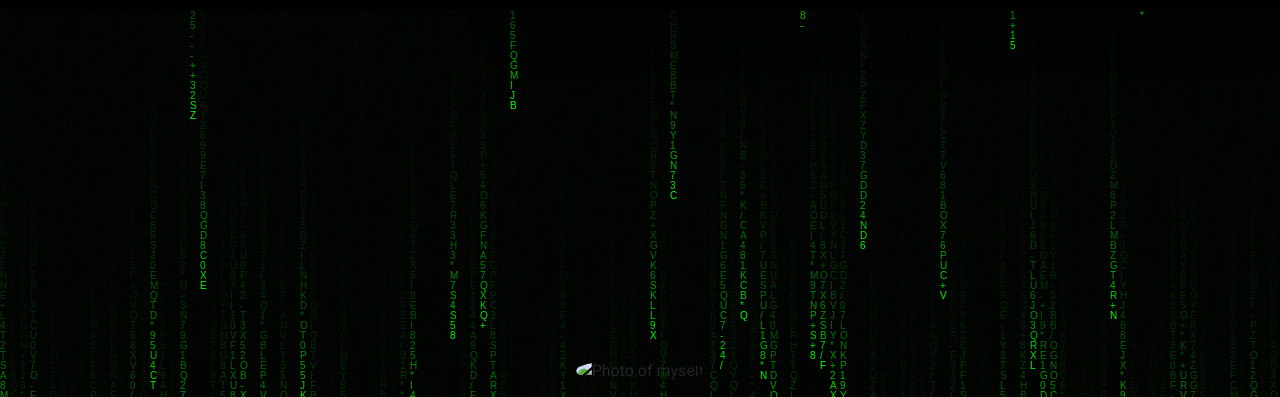
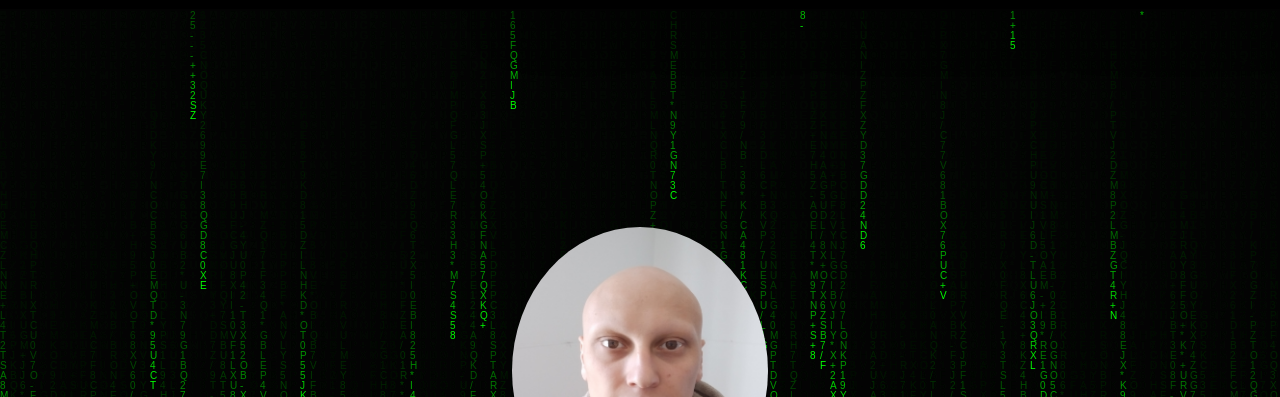
Before and after one commit to MatiasBacci/my-resume.github.io, a plain HTML site: page index.html in a window 1280 px wide. Shown: the part 87-484 px from the top of the page. Drawn offline with nearby package versions, Linux system fonts and the light colour scheme; a web font is replaced by a local one.

Commit message:
update photo src

```diff
--- a/index.html
+++ b/index.html
@@ -42,7 +42,7 @@
         <section  class="hero-image">
             <canvas id="canvas"><script src="./hero.js"></script></canvas>
             <div class="hero-text">
-                <img src="./images/Personal-photo.jpg" alt="Photo of myself" id="me">
+                <img src="./Personal-photo.jpg" alt="Photo of myself" id="me">
                 <h1>I am Leandro Matias Bacci</h1>
                 <p>And This is My Resume</p>
                 <div>
```
